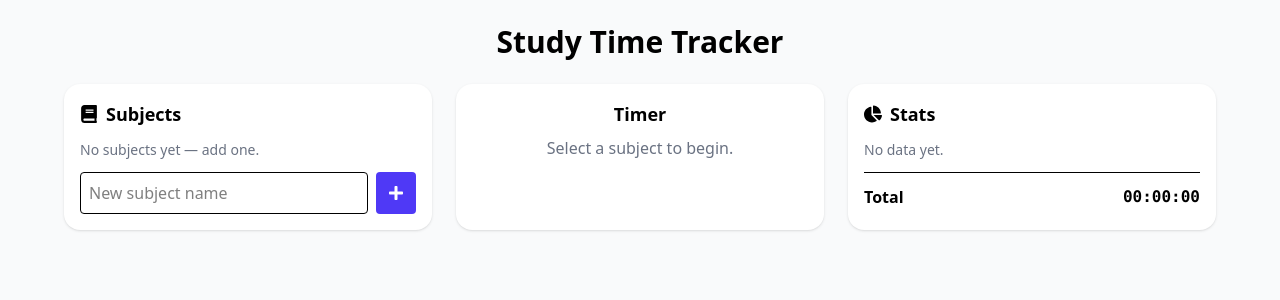
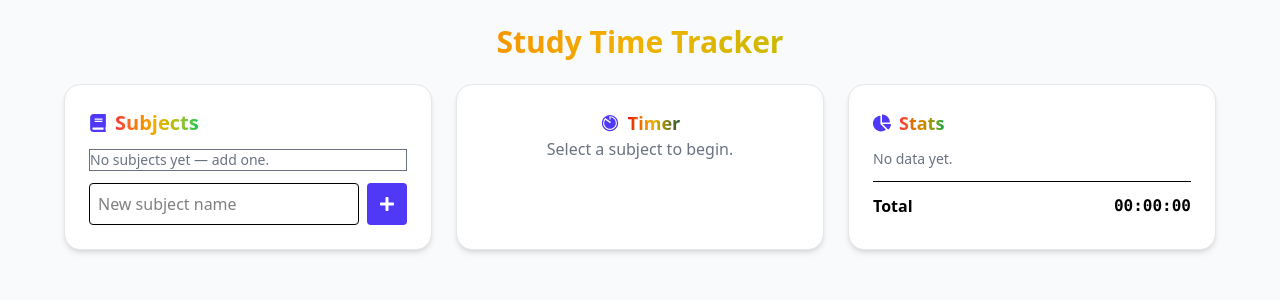
Before and after one commit to rafikakhatun/Study-Time-Tracker, a React (Vite) app: page / in a window 1280 px wide. Shown: the top 300 px of the page. Built offline with nearby package versions, Linux system fonts and the light colour scheme.

Commit message:
style: final UI polish and spacing fixes

```diff
--- a/src/App.jsx
+++ b/src/App.jsx
@@ -44,7 +44,7 @@ export default function App() {
     <div className="min-h-screen p-6 bg-gray-50">
       <div className="max-w-6xl mx-auto">
         <header className="mb-6">
-          <h1 className="text-3xl font-bold text-center">Study Time Tracker</h1>
+          <h1 className="text-3xl font-bold text-center bg-gradient-to-r from-red-500 via-yellow-500 to-green-500 bg-clip-text text-transparent ">Study Time Tracker</h1>
         </header>
 
         <main className="grid md:grid-cols-3 gap-6">
--- a/src/components/Stats.jsx
+++ b/src/components/Stats.jsx
@@ -7,10 +7,10 @@ export default function Stats({ subjects }) {
   const total = subjects.reduce((sum, s) => sum + s.time, 0);
 
   return (
-    <div className="bg-white rounded-2xl shadow p-4">
+    <div className="bg-white rounded-2xl border border-gray-200 shadow-md p-6">
       <div className="flex items-center justify-between mb-3">
         <h2 className="text-lg font-semibold flex items-center gap-2">
-          <FaChartPie /> Stats
+          <FaChartPie className="text-indigo-600" /> <span className="text-lg font-bold  bg-gradient-to-r from-red-500 via-yellow-600 to-green-600 bg-clip-text text-transparent">Stats</span>
         </h2>
       </div>
 
--- a/src/components/SubjectList.jsx
+++ b/src/components/SubjectList.jsx
@@ -23,16 +23,16 @@ export default function SubjectList({ subjects, setSubjects, selectedId, setSele
   };
 
   return (
-    <div className="bg-white rounded-2xl shadow p-4">
+    <div className="bg-white border border-gray-200  rounded-2xl shadow-md p-6">
       <div className="flex items-center justify-between mb-3">
         <h2 className="text-lg font-semibold flex items-center gap-2">
-          <FaBook /> Subjects
+          <FaBook className="text-indigo-600" /> <span className="text-xl font-bold text-center bg-gradient-to-r from-red-500 via-yellow-500 to-green-500 bg-clip-text text-transparent ">Subjects</span>
         </h2>
       </div>
 
       <div className="mb-3">
         {subjects.length === 0 ? (
-          <p className="text-sm text-gray-500">No subjects yet — add one.</p>
+          <p className="text-sm text-gray-500 border ">No subjects yet — add one.</p>
         ) : (
           <ul className="space-y-2">
             {subjects.map((s) => (
--- a/src/components/Timer.jsx
+++ b/src/components/Timer.jsx
@@ -2,15 +2,17 @@
 import React, { useEffect, useRef, useState } from "react";
 import { FaPlay, FaPause, FaSave } from "react-icons/fa";
 import { formatTime } from "../utils/formatTime";
+import { AiOutlineClockCircle } from "react-icons/ai";
+import { IoTimerSharp } from "react-icons/io5";
 
 export default function Timer({ selectedId, subjects, setSubjects }) {
     const [running, setRunning] = useState(false);
     const startRef = useRef(null);
 
-  // ✅ find the selected subject
+    //  find the selected subject
     const selected = subjects.find((s) => s.id === selectedId);
 
-  // ✅ calculate total seconds
+    //  calculate total seconds
     const base = selected ? selected.time : 0;
     const elapsed =
         running && startRef.current
@@ -18,7 +20,7 @@ export default function Timer({ selectedId, subjects, setSubjects }) {
             : 0;
     const totalSeconds = base + elapsed;
 
-  // ✅ update timer display every second while running
+    // update timer display every second while running
     useEffect(() => {
         let interval;
         if (running) {
@@ -30,14 +32,14 @@ export default function Timer({ selectedId, subjects, setSubjects }) {
         return () => clearInterval(interval);
     }, [running, setSubjects]);
 
-  // ✅ start timer
+    //  start timer
     const handleStart = () => {
         if (!selected) return;
         setRunning(true);
         startRef.current = Date.now();
     };
 
-  // ✅ pause timer
+    //  pause timer
     const handlePause = () => {
         if (!selected) return;
         setRunning(false);
@@ -49,7 +51,7 @@ export default function Timer({ selectedId, subjects, setSubjects }) {
         );
     };
 
-  // ✅ save/reset timer manually
+    // save/reset timer manually
     const handleSaveReset = () => {
         if (!selected) return;
         setRunning(false);
@@ -65,10 +67,13 @@ export default function Timer({ selectedId, subjects, setSubjects }) {
         startRef.current = null;
     };
 
-  // ✅ UI
+    //  UI
     return (
-    <div className="bg-white rounded-2xl shadow p-4 text-center">
-      <h2 className="text-lg font-semibold mb-2">Timer</h2>
+        <div className="bg-white border border-gray-200 rounded-2xl shadow-md p-6 text-center">
+            <div className="flex justify-center items-center gap-2">
+                <IoTimerSharp className="text-indigo-600  w-5 h-5" />
+                <h2 className="text-lg font-bold bg-gradient-to-r from-red-600 via-yellow-500 to-green-900 bg-clip-text text-transparent">Timer</h2>
+            </div>
 
             {selected ? (
                 <>
@@ -82,8 +87,7 @@ export default function Timer({ selectedId, subjects, setSubjects }) {
                     <div className="flex justify-center gap-2">
                         <button
                             onClick={running ? handlePause : handleStart}
-              className={`px-4 py-2 rounded text-white flex items-center gap-2 ${
-                running ? "bg-yellow-500" : "bg-green-600"
+                            className={`px-4 py-2 rounded text-white flex items-center gap-2 ${running ? "bg-yellow-500" : "bg-green-600"
                                 }`}
                         >
                             {running ? <FaPause /> : <FaPlay />}
```
Lines whose indentation alone changed are shown as unchanged.
